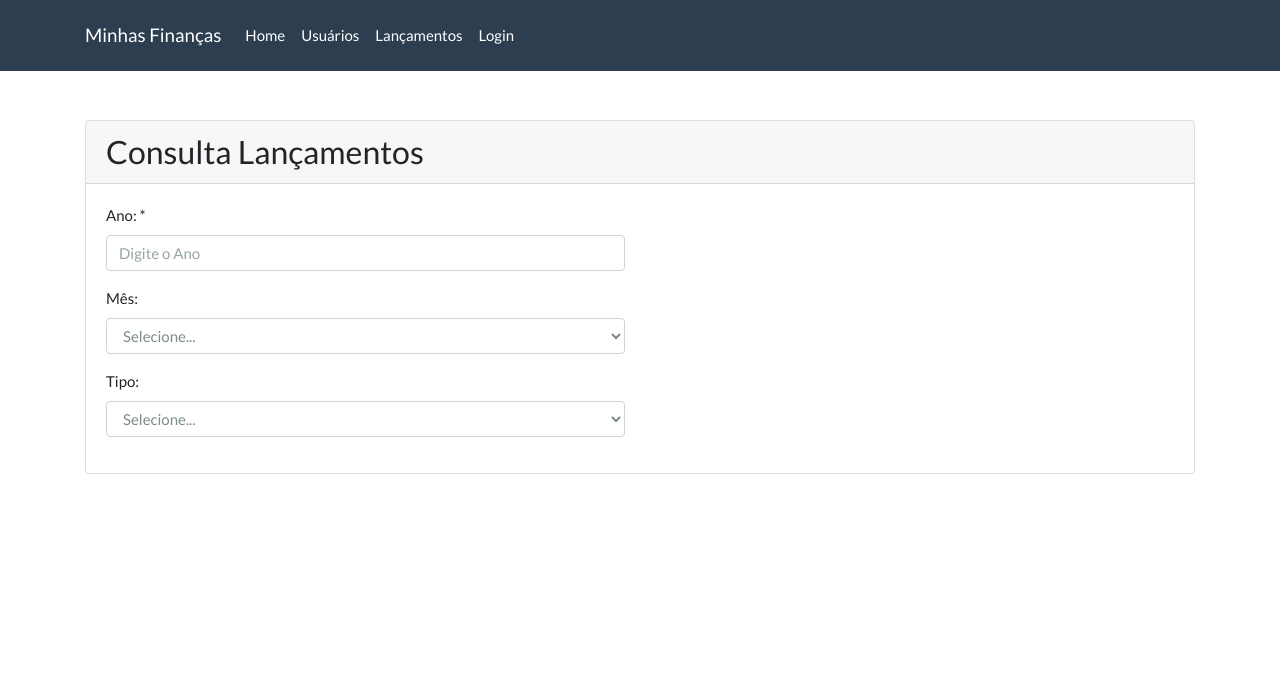
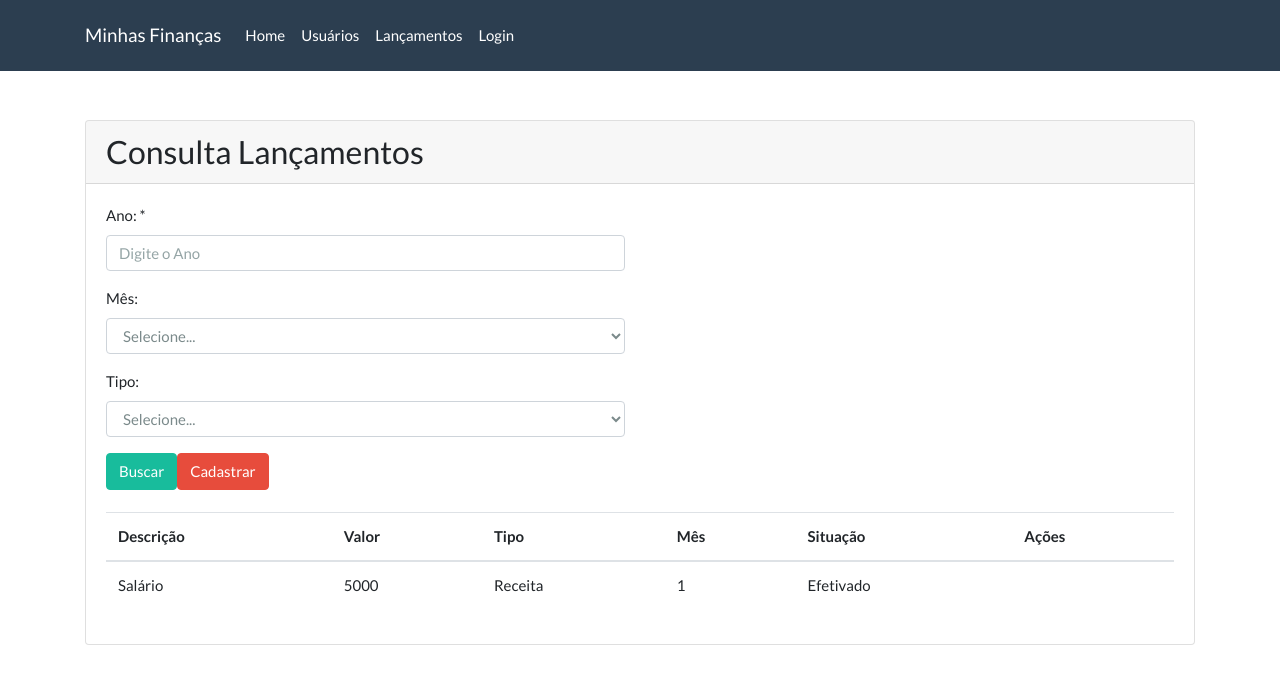
Before and after one commit to williammian/myfinances, a React (Create React App) app in the folder myfinances-app/: page /#/consulta-lancamentos in a window 1280 px wide. Shown: the top 684 px of the page. Built offline with nearby package versions, Linux system fonts and the light colour scheme.

Commit message:
implementando o DataTable de lancamentos

```diff
--- a/myfinances-app/src/main/rotas.js
+++ b/myfinances-app/src/main/rotas.js
@@ -3,7 +3,7 @@
 import Login from '../views/login'
 import Home from '../views/home'
 import CadastroUsuario from '../views/cadastroUsuario'
-import ConsultaLancamentos from '../views/consulta-lancamentos'
+import ConsultaLancamentos from '../views/lancamentos/consulta-lancamentos'
 
 import { Route, Switch, HashRouter } from 'react-router-dom'
 
--- a/myfinances-app/src/views/consulta-lancamentos.js
+++ b/myfinances-app/src/views/lancamentos/consulta-lancamentos.js
@@ -1,8 +1,9 @@
 import React from 'react'
 import { withRouter } from 'react-router-dom'
-import Card from '../components/card'
-import FormGroup from '../components/form-group'
-import SelectMenu from '../components/selectMenu'
+import Card from '../../components/card'
+import FormGroup from '../../components/form-group'
+import SelectMenu from '../../components/selectMenu'
+import LancamentosTable from './lancamentosTable'
 
 class ConsultaLancamentos extends React.Component {
 
@@ -29,6 +30,10 @@
             { label: 'Receita', value: 'RECEITA'}
         ]
 
+        const lancamentos = [
+            {id: 1, descricao: 'Salário', valor: 5000, mes: 1, tipo: 'Receita', status: 'Efetivado'}
+        ]
+
         return(
             <Card title="Consulta Lançamentos">
                 <div className="row">
@@ -49,6 +54,20 @@
                             <FormGroup htmlFor="inputTipo" label="Tipo: ">
                                 <SelectMenu id="inputTipo" className="form-control" lista={tipos} />
                             </FormGroup>
+
+                            <button type="button" className="btn btn-success">Buscar</button>
+                            <button type="button" className="btn btn-danger">Cadastrar</button>
+
+                        </div>
+                    </div>
+                </div>
+
+                <br />
+
+                <div className="row">
+                    <div className="col-md-12">
+                        <div className="bs-component">
+                            <LancamentosTable lancamentos={lancamentos}/>
                         </div>
                     </div>
                 </div>
--- /dev/null
+++ b/myfinances-app/src/views/lancamentos/lancamentosTable.js
@@ -0,0 +1,37 @@
+import React from 'react'
+
+export default props => {
+
+    const rows = props.lancamentos.map( lancamento => {
+        return(
+            <tr key={lancamento.id}>
+                <td>{lancamento.descricao}</td>
+                <td>{lancamento.valor}</td>
+                <td>{lancamento.tipo}</td>
+                <td>{lancamento.mes}</td>
+                <td>{lancamento.status}</td>
+                <td>
+
+                </td>
+            </tr>
+        )
+    } );
+
+    return(
+        <table className="table table-hover">
+            <thead>
+                <tr>
+                    <th scope="col">Descrição</th>
+                    <th scope="col">Valor</th>
+                    <th scope="col">Tipo</th>
+                    <th scope="col">Mês</th>
+                    <th scope="col">Situação</th>
+                    <th scope="col">Ações</th>
+                </tr>
+            </thead>
+            <tbody>
+                {rows}
+            </tbody>
+        </table>
+    )
+}
```
